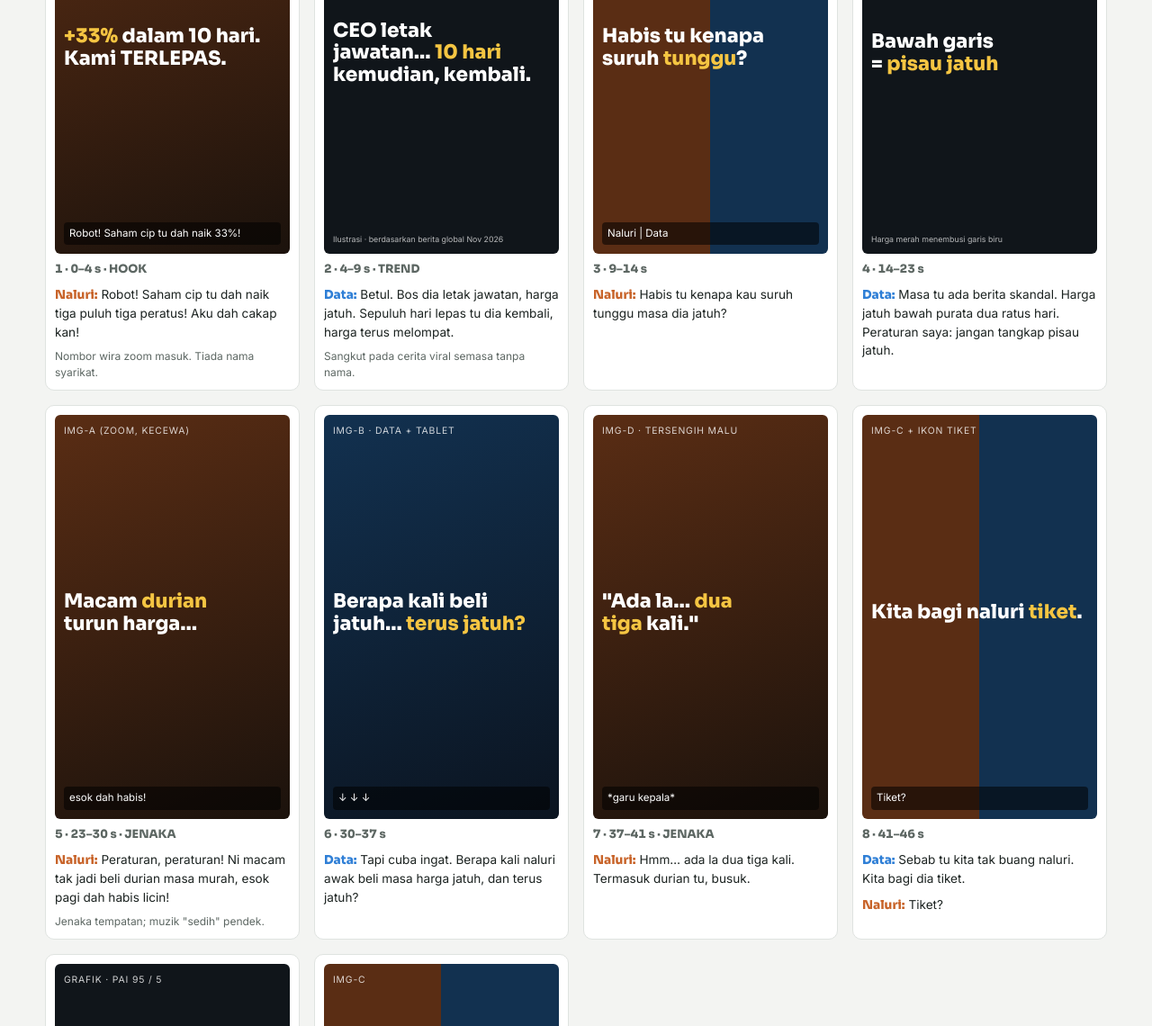
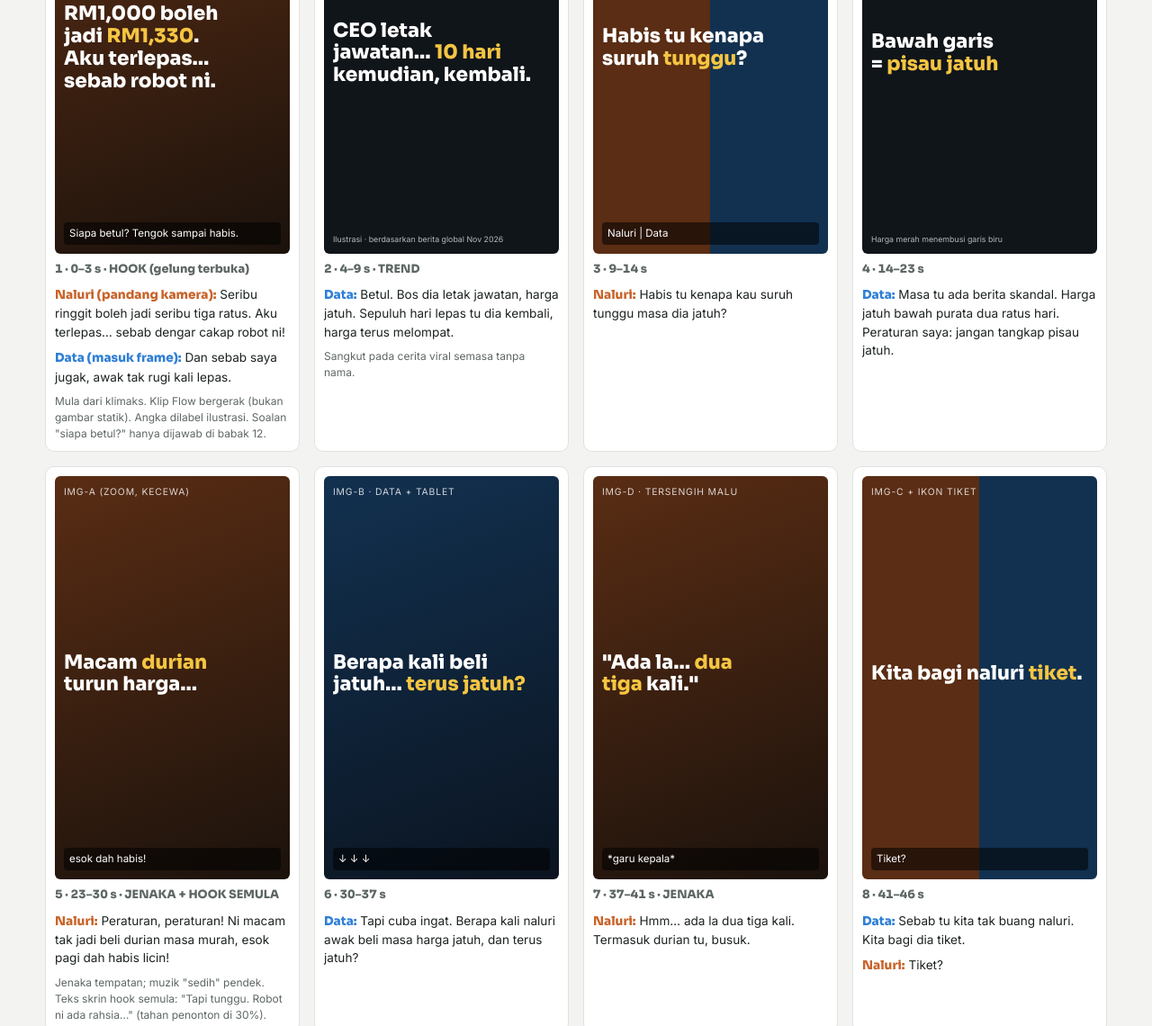
Before and after one commit to kimieventures/gengsibenih, a plain HTML site: page siri/dari-celik-ke-sistem/02-storyboard/ep01-storyboard.html in a window 1280 px wide. Shown: the part 460-1600 px from the top of the page at 90% size. Drawn offline with Linux system fonts and the light colour scheme.

Commit message:
DCKS EP01: storyboard v2 (hook gelung terbuka, hook semula, gelung tonton ulang)
Co-Authored-By: Claude Opus 5.5 <noreply@anthropic.com>
Claude-Session: https://claude.ai/code/session_01Xm8qK2XxhurWQM3hZFrLqP

```diff
--- a/siri/dari-celik-ke-sistem/02-storyboard/ep01-storyboard.html
+++ b/siri/dari-celik-ke-sistem/02-storyboard/ep01-storyboard.html
@@ -55,8 +55,8 @@ h2{font-family:var(--display);font-size:1.1rem;margin:12px 0 0;letter-spacing:.0
 
   <h2>Babak 1: Cerita + jenaka</h2>
   <div class="grid">
-    <article class="card"><div class="frame n"><span class="tag">IMG-A · mamak, malam</span><div class="big"><em>+33%</em> dalam 10 hari. Kami TERLEPAS.</div><span class="sub">Robot! Saham cip tu dah naik 33%!</span></div>
-      <span class="num">1 · 0–4 s · HOOK</span><p class="line n"><b>Naluri:</b> Robot! Saham cip tu dah naik tiga puluh tiga peratus! Aku dah cakap kan!</p><p class="note">Nombor wira zoom masuk. Tiada nama syarikat.</p></article>
+    <article class="card"><div class="frame n"><span class="tag">IMG-A · mamak, malam</span><div class="big">RM1,000 boleh jadi <em>RM1,330</em>. Aku terlepas… sebab robot ni.</div><span class="sub">Siapa betul? Tengok sampai habis.</span></div>
+      <span class="num">1 · 0–3 s · HOOK (gelung terbuka)</span><p class="line n"><b>Naluri (pandang kamera):</b> Seribu ringgit boleh jadi seribu tiga ratus. Aku terlepas… sebab dengar cakap robot ni!</p><p class="line d"><b>Data (masuk frame):</b> Dan sebab saya jugak, awak tak rugi kali lepas.</p><p class="note">Mula dari klimaks. Klip Flow bergerak (bukan gambar statik). Angka dilabel ilustrasi. Soalan "siapa betul?" hanya dijawab di babak 12.</p></article>
 
     <article class="card"><div class="frame gfx"><span class="tag">Grafik · tajuk berita rekaan</span><div class="big">CEO letak jawatan… <em>10 hari</em> kemudian, kembali.</div><span class="label">Ilustrasi · berdasarkan berita global Nov 2026</span></div>
       <span class="num">2 · 4–9 s · TREND</span><p class="line d"><b>Data:</b> Betul. Bos dia letak jawatan, harga jatuh. Sepuluh hari lepas tu dia kembali, harga terus melompat.</p><p class="note">Sangkut pada cerita viral semasa tanpa nama.</p></article>
@@ -68,7 +68,7 @@ h2{font-family:var(--display);font-size:1.1rem;margin:12px 0 0;letter-spacing:.0
       <span class="num">4 · 14–23 s</span><p class="line d"><b>Data:</b> Masa tu ada berita skandal. Harga jatuh bawah purata dua ratus hari. Peraturan saya: jangan tangkap pisau jatuh.</p></article>
 
     <article class="card"><div class="frame n"><span class="tag">IMG-A (zoom, kecewa)</span><div class="big">Macam <em>durian</em> turun harga…</div><span class="sub">esok dah habis!</span></div>
-      <span class="num">5 · 23–30 s · JENAKA</span><p class="line n"><b>Naluri:</b> Peraturan, peraturan! Ni macam tak jadi beli durian masa murah, esok pagi dah habis licin!</p><p class="note">Jenaka tempatan; muzik "sedih" pendek.</p></article>
+      <span class="num">5 · 23–30 s · JENAKA + HOOK SEMULA</span><p class="line n"><b>Naluri:</b> Peraturan, peraturan! Ni macam tak jadi beli durian masa murah, esok pagi dah habis licin!</p><p class="note">Jenaka tempatan; muzik "sedih" pendek. Teks skrin hook semula: "Tapi tunggu. Robot ni ada rahsia…" (tahan penonton di 30%).</p></article>
 
     <article class="card"><div class="frame d"><span class="tag">IMG-B · Data + tablet</span><div class="big">Berapa kali beli jatuh… <em>terus jatuh?</em></div><span class="sub">↓ ↓ ↓</span></div>
       <span class="num">6 · 30–37 s</span><p class="line d"><b>Data:</b> Tapi cuba ingat. Berapa kali naluri awak beli masa harga jatuh, dan terus jatuh?</p></article>
@@ -95,6 +95,6 @@ h2{font-family:var(--display);font-size:1.1rem;margin:12px 0 0;letter-spacing:.0
       <span class="num">12 · 68–80 s · JAWAPAN</span><p class="line d"><b>Data:</b> Sebab betul sekali tak bermaksud betul selalu. Peraturan jaga modal masa naluri salah. Tiket keyakinan bagi ruang masa naluri betul. Dua-dua menang.</p><p class="note">Kad ni direka untuk disimpan (screenshot).</p></article>
 
     <article class="card"><div class="frame"><span class="tag">Kad akhir</span><div class="big">Naluri + Data = <em>Sistem</em></div><span class="sub">Korang team Naluri ke team Data? Komen 👇</span></div>
-      <span class="num">13 · 80–90 s · CTA</span><p class="note">Teks: "Episod depan: macam mana robot ni tahu bila nak KELUAR?" · Link di bio (percuma). Label tetap: watak rekaan · ilustrasi · suara AI · bahan pendidikan, bukan nasihat pelaburan.</p></article>
+      <span class="num">13 · 80–90 s · CTA + GELUNG</span><p class="note">Ayat akhir Naluri: "Okay robot… tapi kalau durian turun harga lagi?" (sambung semula ke babak 1 supaya orang tonton ulang). Teks: "Episod depan: macam mana robot ni tahu bila nak KELUAR?" · Link di bio (percuma). Label tetap: watak rekaan · ilustrasi · suara AI · bahan pendidikan, bukan nasihat pelaburan.</p></article>
   </div>
 </div>
```
